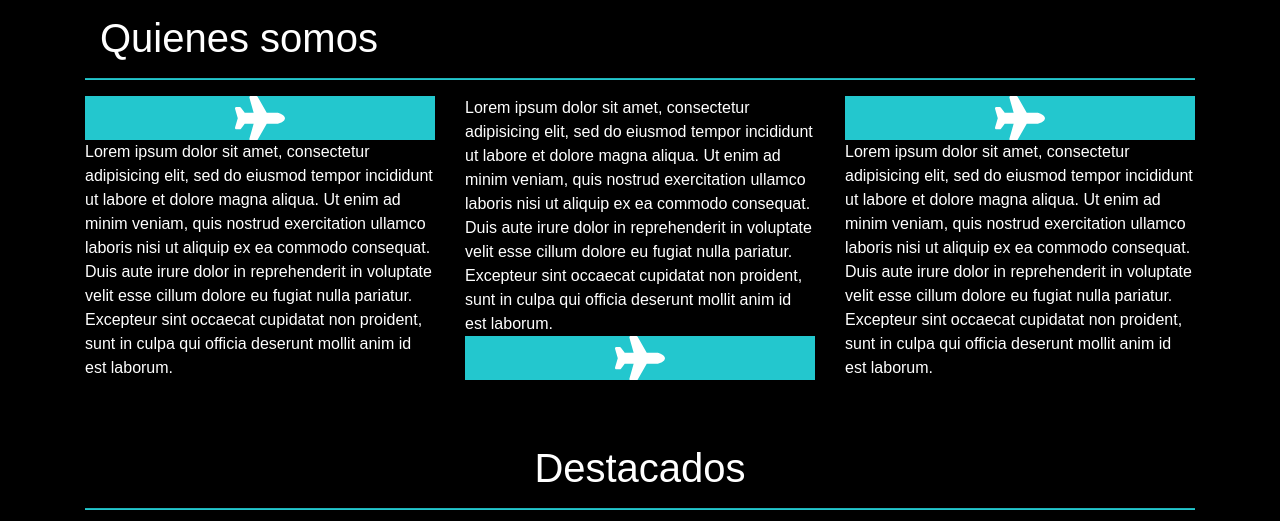
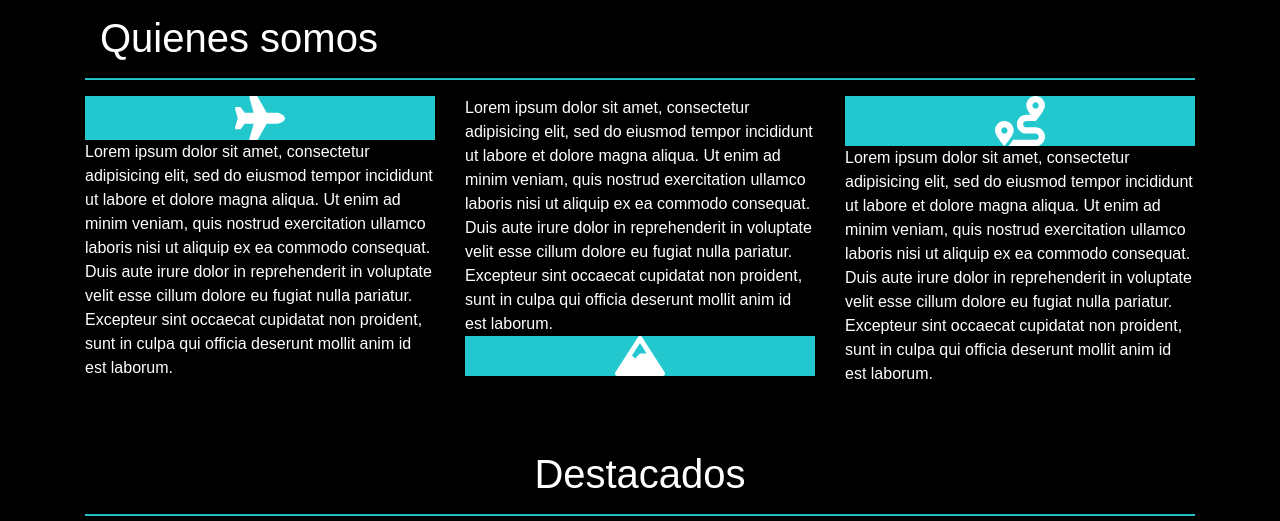
Before and after one commit to marinagarces/Viajeschile, a plain HTML site: page index.html in a window 1280 px wide. Shown: the part 962-1483 px from the top of the page. Drawn offline with nearby package versions, Linux system fonts and the light colour scheme; a script that the page names is missing; a web font is replaced by a local one.

Commit message:
Se finaliza la edición de la sección Quienes Somos

```diff
--- a/index.html
+++ b/index.html
@@ -79,36 +79,18 @@
       Lorem ipsum dolor sit amet, consectetur adipisicing elit, sed do eiusmod tempor incididunt ut labore et dolore magna aliqua. Ut enim ad minim veniam, quis nostrud exercitation ullamco laboris nisi ut aliquip ex ea commodo consequat. Duis aute irure dolor in reprehenderit in voluptate velit esse cillum dolore eu fugiat nulla pariatur. Excepteur sint occaecat cupidatat non proident, sunt in culpa qui officia deserunt mollit anim id est laborum.
     </div>
 
-
-
-
-
-
-
-
     <div class="col-sm">
       Lorem ipsum dolor sit amet, consectetur adipisicing elit, sed do eiusmod tempor incididunt ut labore et dolore magna aliqua. Ut enim ad minim veniam, quis nostrud exercitation ullamco laboris nisi ut aliquip ex ea commodo consequat. Duis aute irure dolor in reprehenderit in voluptate velit esse cillum dolore eu fugiat nulla pariatur. Excepteur sint occaecat cupidatat non proident, sunt in culpa qui officia deserunt mollit anim id est laborum.
       <div class="svgQSS">
-        <svg aria-hidden="true" focusable="false" data-prefix="fas" data-icon="plane" class="svg-inline--fa fa-plane fa-w-18" role="img" xmlns="http://www.w3.org/2000/svg" viewBox="0 0 576 512"><path fill="currentColor" d="M480 192H365.71L260.61 8.06A16.014 16.014 0 0 0 246.71 0h-65.5c-10.63 0-18.3 10.17-15.38 20.39L214.86 192H112l-43.2-57.6c-3.02-4.03-7.77-6.4-12.8-6.4H16.01C5.6 128-2.04 137.78.49 147.88L32 256 .49 364.12C-2.04 374.22 5.6 384 16.01 384H56c5.04 0 9.78-2.37 12.8-6.4L112 320h102.86l-49.03 171.6c-2.92 10.22 4.75 20.4 15.38 20.4h65.5c5.74 0 11.04-3.08 13.89-8.06L365.71 320H480c35.35 0 96-28.65 96-64s-60.65-64-96-64z"></path></svg>
+      <svg aria-hidden="true" focusable="false" data-prefix="fas" data-icon="mountain" class="svg-inline--fa fa-mountain fa-w-20" role="img" xmlns="http://www.w3.org/2000/svg" viewBox="0 0 640 512"><path fill="currentColor" d="M634.92 462.7l-288-448C341.03 5.54 330.89 0 320 0s-21.03 5.54-26.92 14.7l-288 448a32.001 32.001 0 0 0-1.17 32.64A32.004 32.004 0 0 0 32 512h576c11.71 0 22.48-6.39 28.09-16.67a31.983 31.983 0 0 0-1.17-32.63zM320 91.18L405.39 224H320l-64 64-38.06-38.06L320 91.18z"></path></svg>
       </div>
     </div>
-
-
-
-
-
     <div class="col-sm">
       <div class="svgQSS">
-        <svg aria-hidden="true" focusable="false" data-prefix="fas" data-icon="plane" class="svg-inline--fa fa-plane fa-w-18" role="img" xmlns="http://www.w3.org/2000/svg" viewBox="0 0 576 512"><path fill="currentColor" d="M480 192H365.71L260.61 8.06A16.014 16.014 0 0 0 246.71 0h-65.5c-10.63 0-18.3 10.17-15.38 20.39L214.86 192H112l-43.2-57.6c-3.02-4.03-7.77-6.4-12.8-6.4H16.01C5.6 128-2.04 137.78.49 147.88L32 256 .49 364.12C-2.04 374.22 5.6 384 16.01 384H56c5.04 0 9.78-2.37 12.8-6.4L112 320h102.86l-49.03 171.6c-2.92 10.22 4.75 20.4 15.38 20.4h65.5c5.74 0 11.04-3.08 13.89-8.06L365.71 320H480c35.35 0 96-28.65 96-64s-60.65-64-96-64z"></path></svg>
+      <svg aria-hidden="true" focusable="false" data-prefix="fas" data-icon="route" class="svg-inline--fa fa-route fa-w-16" role="img" xmlns="http://www.w3.org/2000/svg" viewBox="0 0 512 512"><path fill="currentColor" d="M416 320h-96c-17.6 0-32-14.4-32-32s14.4-32 32-32h96s96-107 96-160-43-96-96-96-96 43-96 96c0 25.5 22.2 63.4 45.3 96H320c-52.9 0-96 43.1-96 96s43.1 96 96 96h96c17.6 0 32 14.4 32 32s-14.4 32-32 32H185.5c-16 24.8-33.8 47.7-47.3 64H416c52.9 0 96-43.1 96-96s-43.1-96-96-96zm0-256c17.7 0 32 14.3 32 32s-14.3 32-32 32-32-14.3-32-32 14.3-32 32-32zM96 256c-53 0-96 43-96 96s96 160 96 160 96-107 96-160-43-96-96-96zm0 128c-17.7 0-32-14.3-32-32s14.3-32 32-32 32 14.3 32 32-14.3 32-32 32z"></path></svg>
       </div>
       Lorem ipsum dolor sit amet, consectetur adipisicing elit, sed do eiusmod tempor incididunt ut labore et dolore magna aliqua. Ut enim ad minim veniam, quis nostrud exercitation ullamco laboris nisi ut aliquip ex ea commodo consequat. Duis aute irure dolor in reprehenderit in voluptate velit esse cillum dolore eu fugiat nulla pariatur. Excepteur sint occaecat cupidatat non proident, sunt in culpa qui officia deserunt mollit anim id est laborum.
     </div>
-
-
-
-
-
-
   </div>
 </div>
  </section>
```
